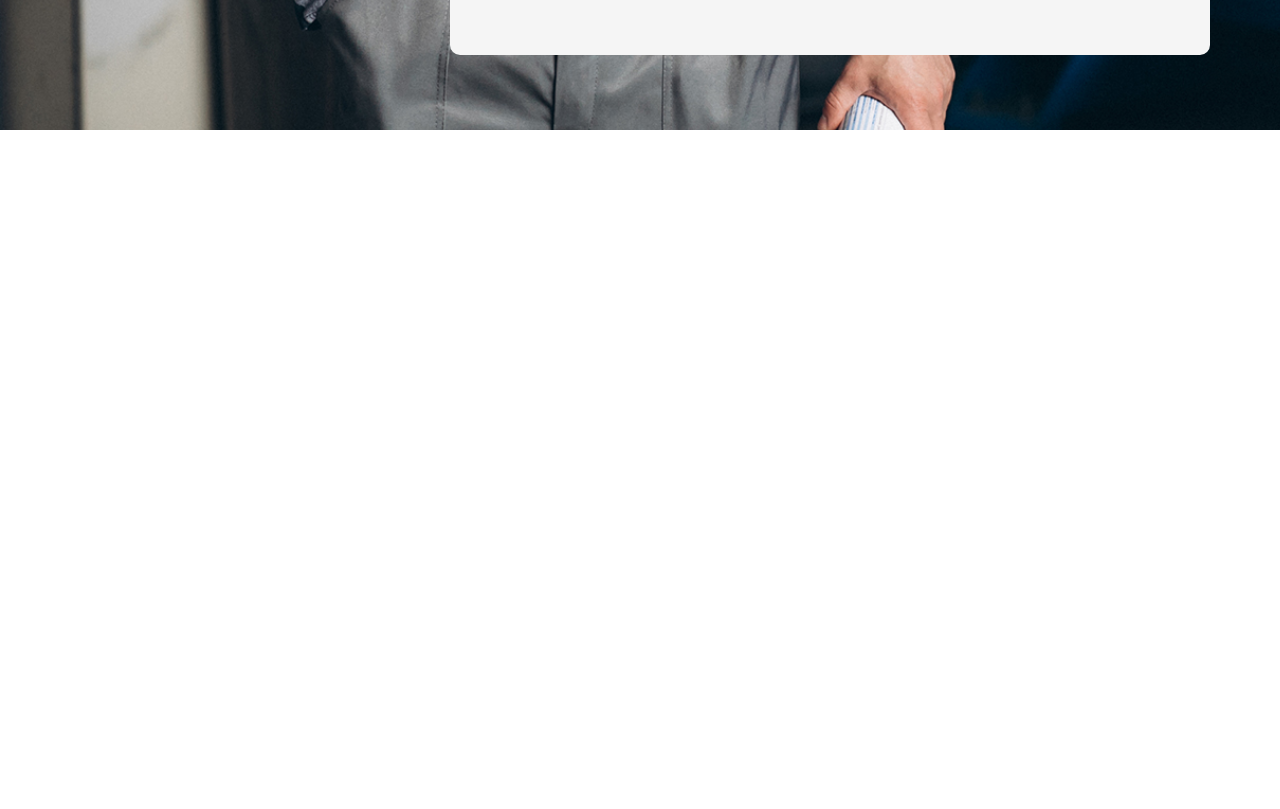
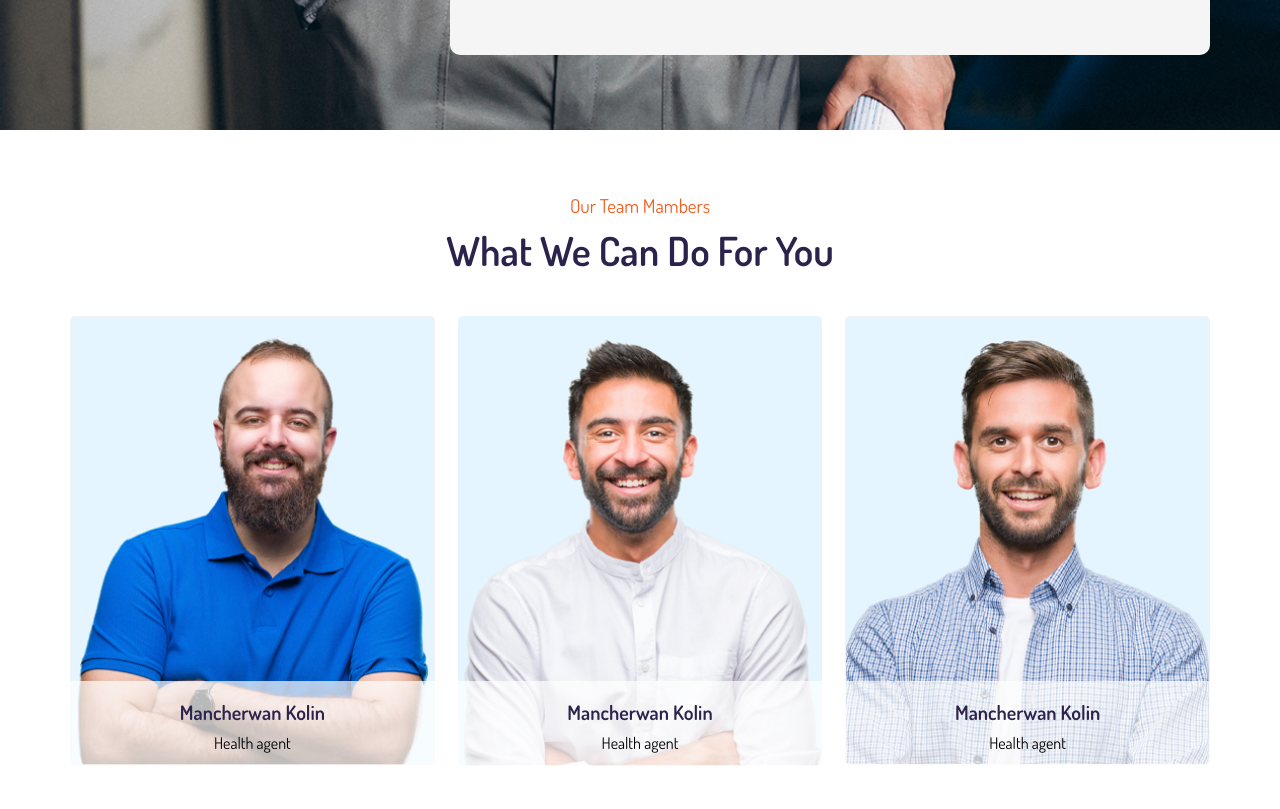
Before and after one commit to ayaosama55/aya_project, a plain HTML site: page index.html in a window 1280 px wide. Shown: the part 3380-4189 px from the top of the page. Drawn offline with Linux system fonts and the light colour scheme.

Commit message:
added our team section

```diff
--- a/css/style.css
+++ b/css/style.css
@@ -688,6 +688,84 @@ header .container p {
         width: 66.66667%;
     }
 }
+/****************************/
+.our-team {
+    padding: 50px 0;
+    text-align: center;
+}
+.our-team .container .flex .team-box {
+    width: calc(96%/3);
+    margin-right: 2%;
+    position: relative;
+    height: 450px;
+    overflow: hidden;
+}
+.our-team .container .flex .team-box .image {
+    position: absolute;
+    top: 0;
+    left: 0;
+    height: 100%;
+    width: 100%;
+}
+.our-team .container .flex .team-box .image img {
+    height: 100%;
+}
+.our-team .container .flex .team-box .content {
+    position: absolute;
+    bottom: -40px;
+    background-color: rgba(255,255,255,0.7);
+    width: 100%;
+    padding: 20px 0 20px;
+    transition: .3s all ease-in-out;
+    cursor: pointer;
+}
+.our-team .container .flex .team-box .content h3 {
+    color: #2c234d;
+    font-weight: 700;
+    font-size: 20px;
+    margin-bottom: 10px;
+}
+.our-team .container .flex .team-box .content ul li {
+    display: inline-block;
+    padding: 15px 10px 0;
+    color: #fff;
+}
+.our-team .container .flex .team-box:last-of-type {
+    margin-right: 0;
+}
+.our-team .container .flex .team-box:hover .content {
+    background-color: #ff5f13;
+    bottom: 0;
+    color: #fff;
+}
+.our-team .container .flex .team-box:hover .content h3 {
+    color: #fff;
+}
+@media (max-width:575px) {
+    .our-team .container .flex .team-box {
+        width: 90% !important;
+        height: 450px !important;
+        margin: 0 auto 20px !important;
+    }
+}
+@media (max-width:767px) {
+    .our-team .container .flex {
+        flex-wrap: wrap;
+    }
+    .our-team .container .flex .team-box {
+        width: calc(98%/2);
+        height: 350px;
+        margin-bottom: 20px;
+    }
+    .our-team .container .flex .team-box:not(:first-of-type) {
+        margin-right: 0;
+    }
+}
+@media (min-width:768px) and (max-width:992px) {
+    .our-team .container .flex .team-box {
+        height: 300px;
+    }
+}
 /* globa media */
 @media (max-width: 575px) {
 
--- a/index.html
+++ b/index.html
@@ -197,7 +197,7 @@
                     <input type="text" placeholder="Width" class="input3"/>
                     <input type="text" placeholder="Length" class="input3"/>
                     <span>Extra services:</span><br>
-                    <input type="radio" id="radio-1" value="Freight">
+                    <input type="radio" id="radio-1" value="Freight" name="service">
                     <label for="radio-1">Freight</label><br>
                     <input type="radio" id="radio-2" value="Express Delivery" name="service">
                     <label for="radio-2">Express Delivery</label><br>
@@ -210,6 +210,59 @@
             </div>
         </div>
     </article>
+    <article class="our-team">
+        <div class="container">
+            <div class="our-span">Our Team Mambers</div>
+            <div class="ourh2">What We Can Do For You</div>
+            <div class="flex">
+                <section class="team-box">
+                    <div class="image">
+                        <img src="images/team1.png" class="res-image" />
+                    </div>
+                    <div class="content">
+                        <h3>Mancherwan Kolin</h3>
+                        <p>Health agent</p>
+                        <ul class="classic-list">
+                            <li><i class="fab fa-facebook-f"></i></li>
+                            <li><i class="fab fa-twitter"></i></li>
+                            <li><i class="fas fa-globe"></i></li>
+                            <li><i class="fab fa-instagram"></i></li>
+                        </ul>
+                    </div>
+                </section>
+                <section class="team-box">
+                    <div class="image">
+                        <img src="images/team2.png" class="res-image" />
+                    </div>
+                    <div class="content">
+                        <h3>Mancherwan Kolin</h3>
+                        <p>Health agent</p>
+                        <ul class="classic-list">
+                            <li><i class="fab fa-facebook-f"></i></li>
+                            <li><i class="fab fa-twitter"></i></li>
+                            <li><i class="fas fa-globe"></i></li>
+                            <li><i class="fab fa-instagram"></i></li>
+                        </ul>
+                    </div>
+                </section>
+                <section class="team-box">
+                    <div class="image">
+                        <img src="images/team3.png" class="res-image" />
+                    </div>
+                    <div class="content">
+                        <h3>Mancherwan Kolin</h3>
+                        <p>Health agent</p>
+                        <ul class="classic-list">
+                            <li><i class="fab fa-facebook-f"></i></li>
+                            <li><i class="fab fa-twitter"></i></li>
+                            <li><i class="fas fa-globe"></i></li>
+                            <li><i class="fab fa-instagram"></i></li>
+                        </ul>
+                    </div>
+                </section>
+            </div>
+        </div>
+    </article>
     <script src="js/file.js"></script>
 </body>
 </html>
```
Also changed, not shown: images/team1.png (added), images/team2.png (added), images/team3.png (added), 1 other file.
